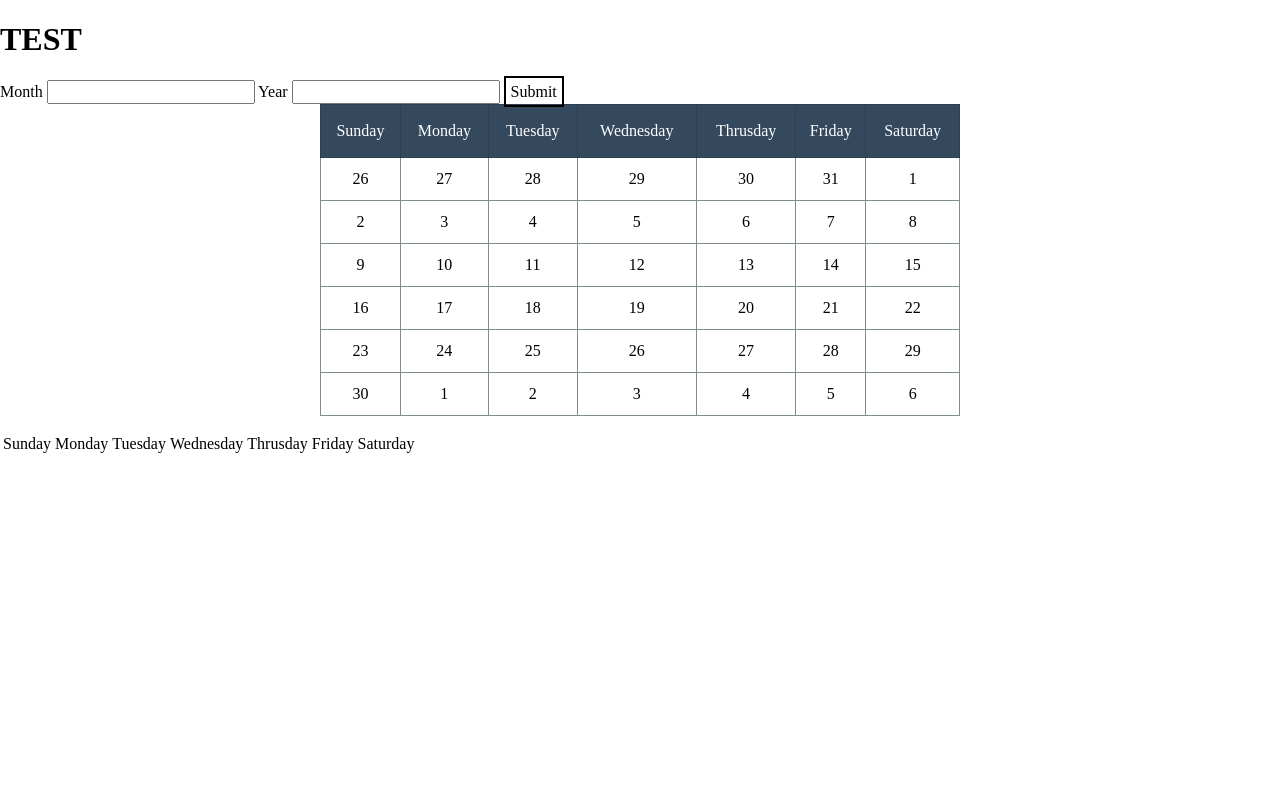
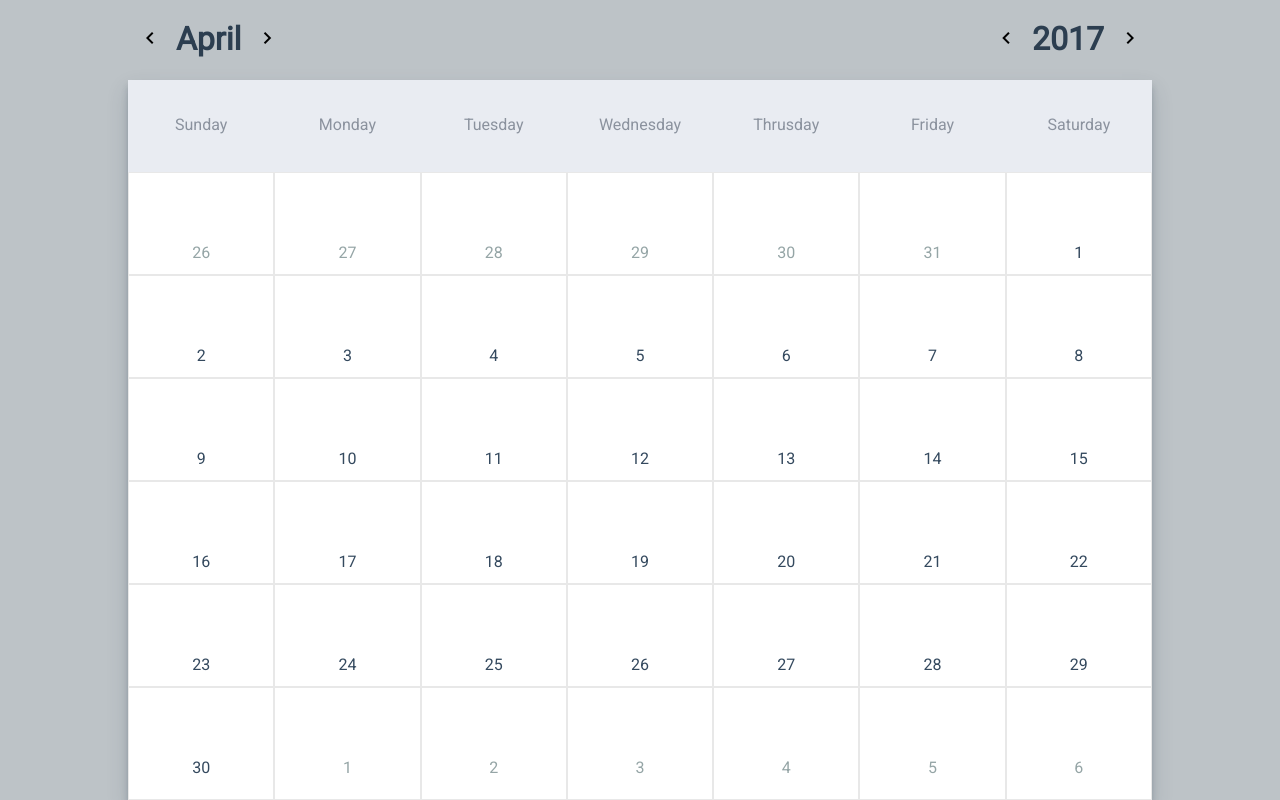
Before and after one commit to eddiesubedi/calendarProtype, a plain HTML site: page index.html in a window 1280 px wide. Drawn offline with nearby package versions, Linux system fonts and the light colour scheme.

Commit message:
Added CSS

```diff
--- a/app.js
+++ b/app.js
@@ -4,25 +4,32 @@ function generateCalnderSkeletion(selector){
 		    <tbody>
 		        <tr class="week-label">
 		            <td>
-		                <p>Sunday</p>
+		                <p class = "full-week">Sunday</p>
+		                <p class = "abbr-week">SUN</p>
 		            </td>
 		            <td>
-		                <p>Monday</p>
+		                <p class = "full-week">Monday</p>
+		                <p class = "abbr-week">MON</p>
 		            </td>
 		            <td>
-		                <p>Tuesday</p>
+		                <p class = "full-week">Tuesday</p>
+		                <p class = "abbr-week">TUE</p>
 		            </td>
 		            <td>
-		                <p>Wednesday</p>
+		                <p class = "full-week">Wednesday</p>
+		                <p class = "abbr-week">WED</p>
 		            </td>
 		            <td>
-		                <p>Thrusday</p>
+		                <p class = "full-week">Thrusday</p>
+		                <p class = "abbr-week">THU</p>
 		            </td>
 		            <td>
-		                <p>Friday</p>
+		                <p class = "full-week">Friday</p>
+		                <p class = "abbr-week">FRI</p>
 		            </td>
 		            <td>
-		                <p>Saturday</p>
+		                <p class = "full-week">Saturday</p>
+		                <p class = "abbr-week">SAT</p>
 		            </td>
 		        </tr>
 		        <tr class="week">
@@ -86,6 +93,50 @@ function fillInCalendar(calendarElem, rowClass, month, year){
 		});
 	});
 }
+var currDate = new Date();
+var currMonth = currDate.getMonth();
+var currYear = currDate.getFullYear();
+var months = ["Janurary","February","March","April","May","June","July","August","September","October","November","December"]
+
+setMonthYearLabel();
+function setMonthYearLabel(){
+	$('.month-label h1').text(months[currMonth]);
+	$('.year-label h1').text(currYear);
+	$('.calendar-table').remove();
+	generateCalnderSkeletion('.calendar');
+	fillInCalendar($('.calendar')[0], '.week',currMonth+1,currYear);
+}
+$('.month-label :nth-child(1)').click(function(){
+	decrementCurrMonth();
+	setMonthYearLabel();
+});
+$('.month-label :nth-child(3)').click(function(){
+	incrementCurrMonth();
+	setMonthYearLabel();
+});
+$('.year-label :nth-child(1)').click(function(){
+	currYear=currYear-1;
+	setMonthYearLabel();
+});
+$('.year-label :nth-child(3)').click(function(){
+	currYear=currYear+1;
+	setMonthYearLabel();
+});
+function incrementCurrMonth(){
+	if(currMonth==11){
+		currMonth = 0;
+	}else{
+		currMonth = currMonth+1;
+	}
+}
+function decrementCurrMonth(){
+	if(currMonth==0){
+		currMonth = 11;
+	}else{
+		currMonth = currMonth-1;
+	}
+}
+
 $('.s').click(function(){
 	var month = $("input[name='Month']").val();
 	var year = $("input[name='Year']").val();
@@ -99,7 +150,3 @@ $('.s').click(function(){
 		fillInCalendar($('.calendar')[0], '.week',month,year);
 	}
 });
-generateCalnderSkeletion('.calendar');
-var month = 9;
-var year = 2018;
-fillInCalendar($('.calendar')[0], '.week',month,year);
--- a/index.html
+++ b/index.html
@@ -3,66 +3,27 @@
 <head>
 	<title>Calnder Demo</title>
 	<link rel="stylesheet" type="text/css" href="https://cdnjs.cloudflare.com/ajax/libs/normalize/6.0.0/normalize.min.css">
+	<link href="https://fonts.googleapis.com/icon?family=Material+Icons"
+      rel="stylesheet">
 	<link rel="stylesheet" type="text/css" href="style.css">
 </head>
 <body>
-<h1>TEST</h1>
 </body>
-	<form>
-		<label>Month</label>
-		<input type="text" name="Month" onkeyup="this.value=this.value.replace(/[^\d]/,'')">
-		<label>Year</label>
-		<input type="text" name="Year" onkeyup="this.value=this.value.replace(/[^\d]/,'')">
-		<div class="s" style="cursor: pointer; margin-top: 10px; border: 2px solid black; display: inline; padding: 5px;">Submit</div>
-	</form>
 	<div class="calendar">
+		<div class="controls">
+			<div class="month-label">
+				<i class="material-icons">keyboard_arrow_left</i>
+				<h1></h1>
+				<i class="material-icons">keyboard_arrow_right</i>
+			</div>
+			<div class="year-label">
+				<i class="material-icons">keyboard_arrow_left</i>
+				<h1></h1>
+				<i class="material-icons">keyboard_arrow_right</i>
+			</div>
+		</div>
 
 	</div>
-	<table class="">
-		    <tbody>
-		        <tr class="">
-		            <td>
-		                <p>Sunday</p>
-		            </td>
-		            <td>
-		                <p>Monday</p>
-		            </td>
-		            <td>
-		                <p>Tuesday</p>
-		            </td>
-		            <td>
-		                <p>Wednesday</p>
-		            </td>
-		            <td>
-		                <p>Thrusday</p>
-		            </td>
-		            <td>
-		                <p>Friday</p>
-		            </td>
-		            <td>
-		                <p>Saturday</p>
-		            </td>
-		        </tr>
-		        <tr class="">
-		            <td></td><td></td><td></td><td></td><td></td><td></td><td></td>
-		        </tr>
-		        <tr class="">
-		        	<td></td><td></td><td></td><td></td><td></td><td></td><td></td>
-		        </tr>
-		        <tr class="">
-		        	<td></td><td></td><td></td><td></td><td></td><td></td><td></td>
-		        </tr>
-		        <tr class="">
-		        	<td></td><td></td><td></td><td></td><td></td><td></td><td></td>
-		        </tr>
-		        <tr class="">
-		        	<td></td><td></td><td></td><td></td><td></td><td></td><td></td>
-		        </tr>
-		        <tr class="">
-		        	<td></td><td></td><td></td><td></td><td></td><td></td><td></td>
-		        </tr>
-		    </tbody>
-		</table>
 	<script src="https://ajax.googleapis.com/ajax/libs/jquery/3.2.1/jquery.min.js"></script>
 	<script type="text/javascript" src="app.js"></script>
 </html>
--- a/style.css
+++ b/style.css
@@ -1,32 +1,87 @@
-.not-curr-date{
-	color:red;
+ @import url('https://fonts.googleapis.com/css?family=Roboto');
+ *{
+    font-family: 'Roboto', sans-serif;
 }
-.calendar table{
+body{
+	background-color: #bdc3c7;
+}
+
+@media (max-width:800px) {
+	.full-week{
+		display: none;
+	}
+}
+@media (min-width:800px) {
+	.abbr-week{
+		display: none;
+	}
+}
+
+.material-icons{
+	-webkit-touch-callout: none;
+    -webkit-user-select: none;
+    -khtml-user-select: none;
+    -moz-user-select: none;
+    -ms-user-select: none;
+    user-select: none;
+}
+.controls h1{
+	display: inline-block;
+	color: #2c3e50;
+}
+.controls .material-icons{
+	cursor: pointer;
+	padding-left: 10px;
+	padding-right: 10px;
+}
+.control .material-icons{
+	display: inline-block;
+}
+.month-label{
+	float:left;
+}
+.year-label{
+	float: right;
+}
+.not-curr{
+	color:#95a5a6;
+}
+.calendar-table{
 	width: 100%;
-    border-collapse:collapse;
+    border-spacing: 0;
     text-align: center;
+    box-shadow: 0 10px 20px rgba(44,62,80,0.19), 0 6px 6px rgba(42,62,80,0.23);
+    table-layout: fixed;
 }
 .calendar{
  	margin: auto;
-    width: 50%;
+    width: 80%;
 }
 .calendar td{
-	height: 40px;
+	position: relative;
+	height: 90px;
 }
-.calendar td:nth-child(1){
-	/*background-color: green;*/
+.calendar td:after {
+  content: '';
+  display: block;
+  margin-top: 1%;
 }
-.calendar td:nth-child(2){
-	/*background-color: peru;*/
+.week-label td{
+	background-color: #E9ECF2;
 }
-
-.week-label td{
-	background-color: #34495e;
-	border:1px solid #2c3e50;
+.date{
+	vertical-align: bottom;
 }
 .week-label p{
-	color: white
+	color: #8B929E;
 }
 .week td{
-	border: 1px solid #7f8c8d;
+	border: 1px solid #E8E8E8;
+	background-color: white;
+	vertical-align:bottom;
+	padding-bottom:10px;
+	color: #34495e;
 }
+.calendar :nth-child(7) td{
+	padding-bottom: 20px;
+}
```
